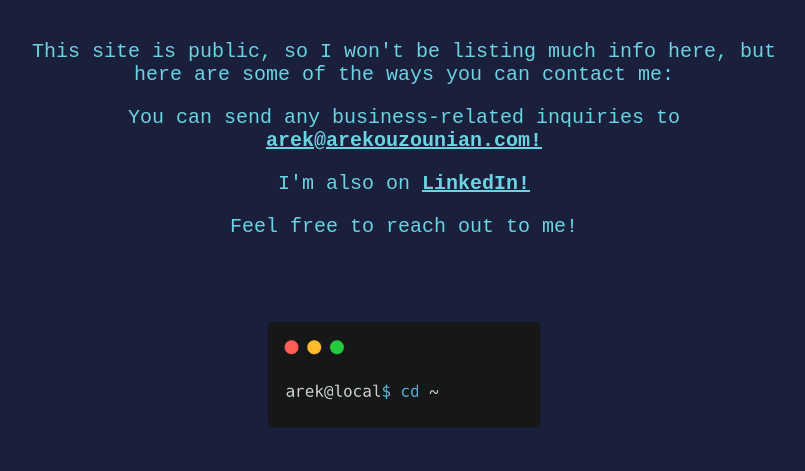
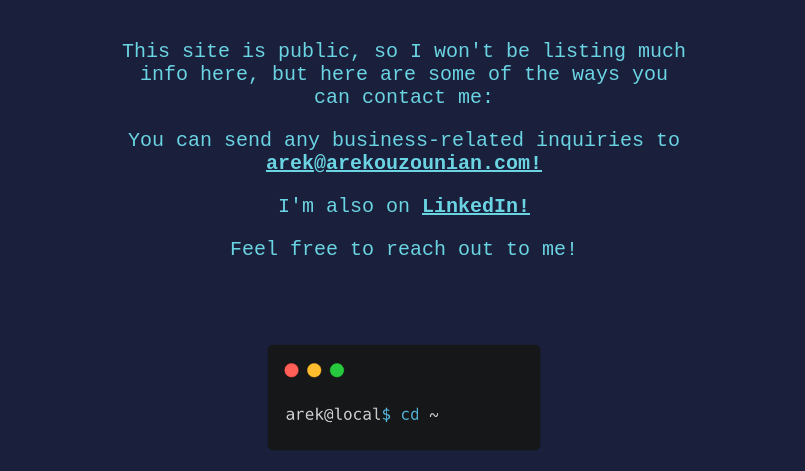
Before and after one commit to arekouzounian/website-graphical, a plain HTML site: page src/Contact.html in a window 1280 px wide. Shown: the part 118-589 px from the top of the page, without its empty margins (236-1041 px from the left). Drawn offline with Linux system fonts and the light colour scheme.

Commit message:
added wrapper to contact page and edited wrapper margin

```diff
--- a/src/Contact.html
+++ b/src/Contact.html
@@ -7,6 +7,7 @@
     </head>
 
     <body>
+	<div id="wrapper">
         <h1>Contact</h1>
         <p>This site is public, so I won't be listing much info here, but here are some of the ways you can contact me:</p>
         <p>You can send any business-related inquiries to <a href="mailto:arek@arekouzounian.com">arek@arekouzounian.com!</a></p>
@@ -14,5 +15,6 @@
         <p>Feel free to reach out to me!</p>
 
         <footer><a href="../index.html"><img src="../return.png" width="400" /></a></footer>
-    </body>
+	</div>
+</body>
 </html>
--- a/style/main.css
+++ b/style/main.css
@@ -8,7 +8,7 @@ body {
 }
 
 #wrapper {
-    width: 64%;
+    width: 75%;
     margin: 0 auto;
 }
 
```
